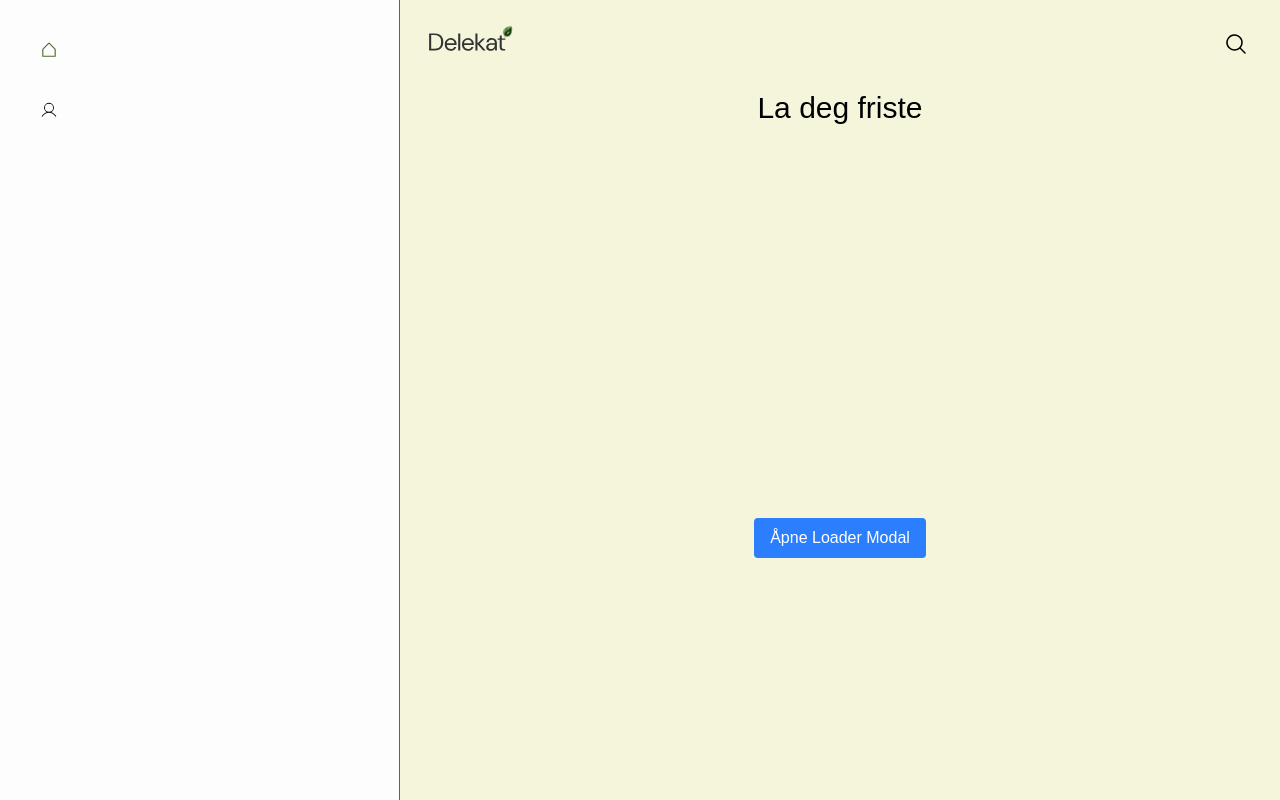
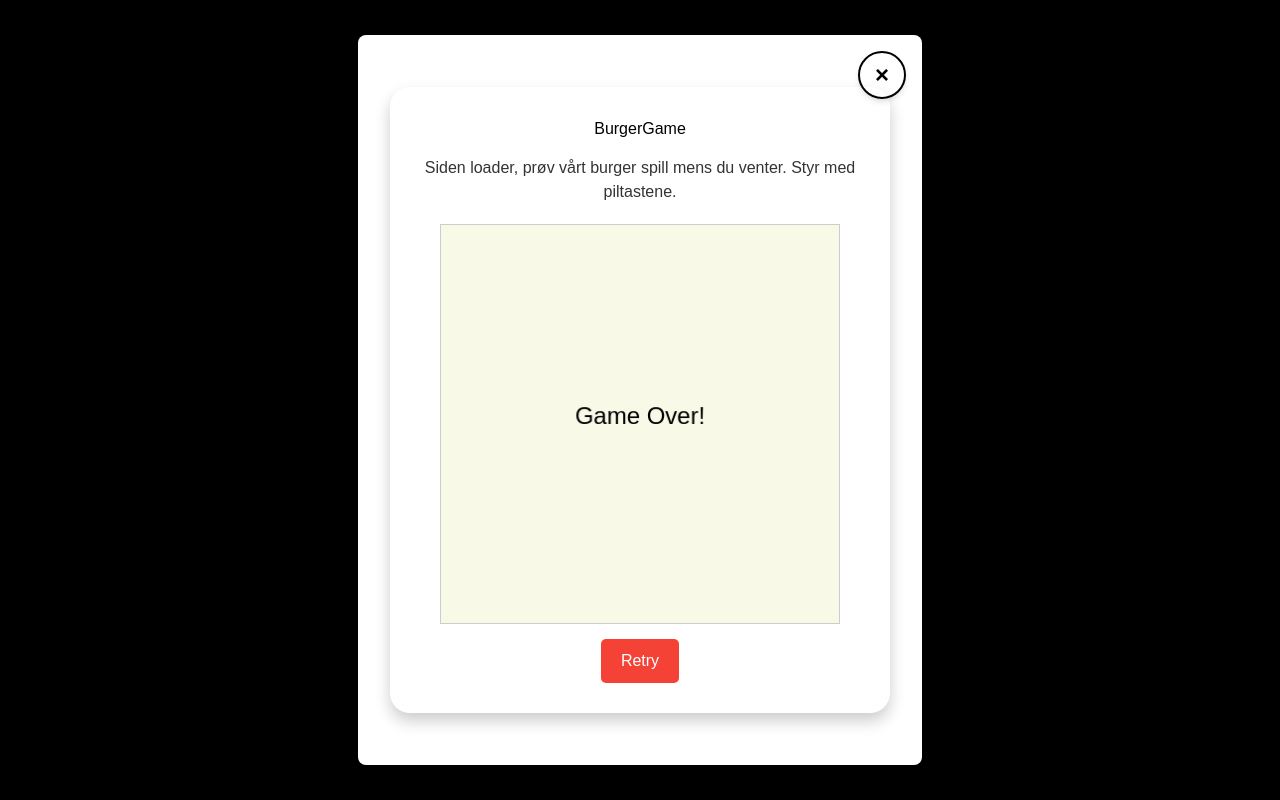
Before and after one commit to Delekat-gruppeprosjekt/delekat, a React (Vite) app: page / in a window 1280 px wide. Shown: the top 800 px of the page. Built offline with nearby package versions, Linux system fonts and the light colour scheme; no server answers.

Commit message:
snart ferdig må finpusses

```diff
--- a/src/components/spinner/LoaderModal.jsx
+++ b/src/components/spinner/LoaderModal.jsx
@@ -5,11 +5,11 @@ function Modal({ isOpen, onClose, children }) {
   if (!isOpen) return null;
   return (
     <div className="fixed inset-0 flex items-center justify-center bg-black bg-opacity-50 z-50">
-      <div className="bg-white p-6 rounded shadow-lg relative">
-        {/* Lukke-knapp */}
+      <div className="bg-white p-8 rounded-lg shadow-2xl relative">
+
         <button
           onClick={onClose}
-          className="absolute top-2 right-2 text-gray-600 text-xl font-bold"
+          className="absolute top-4 right-4 w-12 h-12 rounded-full border-2 border-black text-2xl font-bold flex items-center justify-center shadow-md transition-all duration-200 ease-in-out transform hover:scale-110 hover:bg-red-500 hover:border-red-500 hover:text-white hover:shadow-2xl focus:outline-none focus:ring-2 focus:ring-red-500"
         >
           &times;
         </button>
@@ -20,16 +20,11 @@ function Modal({ isOpen, onClose, children }) {
 }
 
 export default function LoaderModal() {
-  const [modalOpen, setModalOpen] = useState(false);
+
+  const [modalOpen, setModalOpen] = useState(true);
 
   return (
     <div className="flex flex-col items-center justify-center min-h-screen">
-      <button
-        onClick={() => setModalOpen(true)}
-        className="mb-6 px-4 py-2 bg-blue-500 text-white rounded"
-      >
-        Åpne Loader Modal
-      </button>
       <Modal isOpen={modalOpen} onClose={() => setModalOpen(false)}>
         {/* Her vises BurgerGame som fungerer som en loader */}
         <BurgerGame />
--- a/src/components/spinner/PacManGame.jsx
+++ b/src/components/spinner/PacManGame.jsx
@@ -37,13 +37,12 @@ const BurgerGame = () => {
   const [timeLeft, setTimeLeft] = useState(5); // 5 sekunders nedtelling
   const [gameOver, setGameOver] = useState(false);
 
-  // Partikler for konfetti (brukes kun ved seier)
+
   const [particles, setParticles] = useState([]);
 
-  // Beregn om spilleren har vunnet (alle ingredienser spist)
+
   const hasWon = ingredients.every((ing) => ing.eaten);
 
-  // Animasjon for toppbrødet (litt opp og ned)
   const [topYOffset, setTopYOffset] = useState(0);
   useEffect(() => {
     const interval = setInterval(() => {
@@ -113,19 +112,16 @@ const BurgerGame = () => {
     return () => clearInterval(timerInterval);
   }, [gameOver, hasWon]);
 
-  // Beveg burgeren med økt hastighet og bounce-effekt slik at den ikke går utenfor skjermen.
   useEffect(() => {
     if (gameOver || hasWon) return;
     const interval = setInterval(() => {
       setBurger((prev) => {
-        const step = 50;
+        const step = 70;
         let { x, y, direction } = prev;
-        // Oppdater posisjon basert på retning
         if (direction === "right") x += step;
         if (direction === "left") x -= step;
         if (direction === "up")   y -= step;
         if (direction === "down") y += step;
-        // Bounce logikk: snu retning og juster posisjon slik at den holder seg innenfor 0-400.
         if (x < 0) {
           x = 0;
           direction = "right";
@@ -187,7 +183,7 @@ const BurgerGame = () => {
       for (let i = 0; i < 100; i++) {
         initParticles.push({
           x: Math.random() * 400,
-          y: Math.random() * -400, // start over skjermen
+          y: Math.random() * -400,
           vy: 2 + Math.random() * 3,
           color: colors[Math.floor(Math.random() * colors.length)],
         });
@@ -216,7 +212,6 @@ const BurgerGame = () => {
     ctx.fillStyle = "#f9f9e8";
     ctx.fillRect(0, 0, canvas.width, canvas.height);
 
-    // Hvis spilleren har vunnet, vis burgeren, vinnermelding og konfetti
     const allEaten = ingredients.every((ing) => ing.eaten);
     if (allEaten) {
       const finalSize = 300;
@@ -241,7 +236,6 @@ const BurgerGame = () => {
       return;
     }
 
-    // Hvis spillet er over (tiden har gått ut) og man ikke har vunnet
     if (gameOver) {
       ctx.fillStyle = "black";
       ctx.font = "24px Arial";
@@ -250,12 +244,11 @@ const BurgerGame = () => {
       return;
     }
 
-    // Tegn ingrediens-ikoner (ikke spist)
     const ingSize = 150;
     ingredients.forEach((ing) => {
       if (!ing.eaten) {
         let icon = kjottHelRef.current;
-        if (ing.type === "ost")   icon = ostHelRef.current;
+        if (ing.type === "ost") icon = ostHelRef.current;
         if (ing.type === "salat") icon = salatHelRef.current;
         if (ing.type === "tomat") icon = tomatHelRef.current;
         ctx.drawImage(
@@ -296,7 +289,6 @@ const BurgerGame = () => {
     }
     ctx.restore();
 
-    // Tegn timeren øverst til høyre
     ctx.fillStyle = "black";
     ctx.font = "18px Arial";
     ctx.textAlign = "right";
@@ -320,42 +312,68 @@ const BurgerGame = () => {
     }
   };
 
-  // Reset-funksjon for å starte spillet på nytt
   const handleReset = () => {
     setBurger({ x: 200, y: 200, direction: "right" });
-    setIngredients(INITIAL_INGREDIENTS);
+    setIngredients(INITIAL_INGREDIENTS.map((ing) => ({ ...ing })));
     setCollectedIngredients([]);
     setTimeLeft(5);
     setGameOver(false);
     setParticles([]);
+    if (containerRef.current) containerRef.current.focus();
   };
 
   return (
     <div
       ref={containerRef}
       tabIndex="0"
+      autoFocus
       onKeyDown={handleKeyDown}
       style={{
         outline: "none",
-        width: "500px",
-        margin: "0 auto",
-        backgroundColor: "#f9f9e8",
-        padding: "20px",
+        width: "100%",
+        maxWidth: "500px",
+        margin: "20px auto",
+        backgroundColor: "#fff",
+        padding: "30px",
+        borderRadius: "20px",
+        boxShadow: "0 8px 16px rgba(0,0,0,0.2)",
       }}
     >
-      <h2 style={{ textAlign: "center" }}>BurgerGame</h2>
+      <h2 style={{ textAlign: "center", marginBottom: "15px" }}>BurgerGame</h2>
+      <p style={{
+          textAlign: "center",
+          fontSize: "16px",
+          marginBottom: "20px",
+          color: "#333"
+        }}>
+        Siden loader, prøv vårt burger spill mens du venter. Styr med piltastene.
+      </p>
       <canvas
         ref={canvasRef}
         width={400}
         height={400}
-        style={{ border: "1px solid #ccc", width: "400px", height: "400px" }}
+        style={{
+          border: "1px solid #ccc",
+          width: "100%",
+          maxWidth: "400px",
+          aspectRatio: "1 / 1",
+          display: "block",
+          margin: "0 auto"
+        }}
       />
-      <div style={{ textAlign: "center", marginTop: "10px" }}>
-        Bruk piltastene for å styre burgeren og fange ingrediensene!
-      </div>
-      {(gameOver && !hasWon) && (
-        <div style={{ textAlign: "center", marginTop: "10px" }}>
-          <button onClick={handleReset}>Retry</button>
+      {(gameOver || hasWon) && (
+        <div style={{ textAlign: "center", marginTop: "15px" }}>
+          <button onClick={handleReset} style={{
+            padding: "10px 20px",
+            fontSize: "16px",
+            borderRadius: "5px",
+            border: "none",
+            backgroundColor: "#f44336",
+            color: "#fff",
+            cursor: "pointer"
+          }}>
+            Retry
+          </button>
         </div>
       )}
     </div>
```
